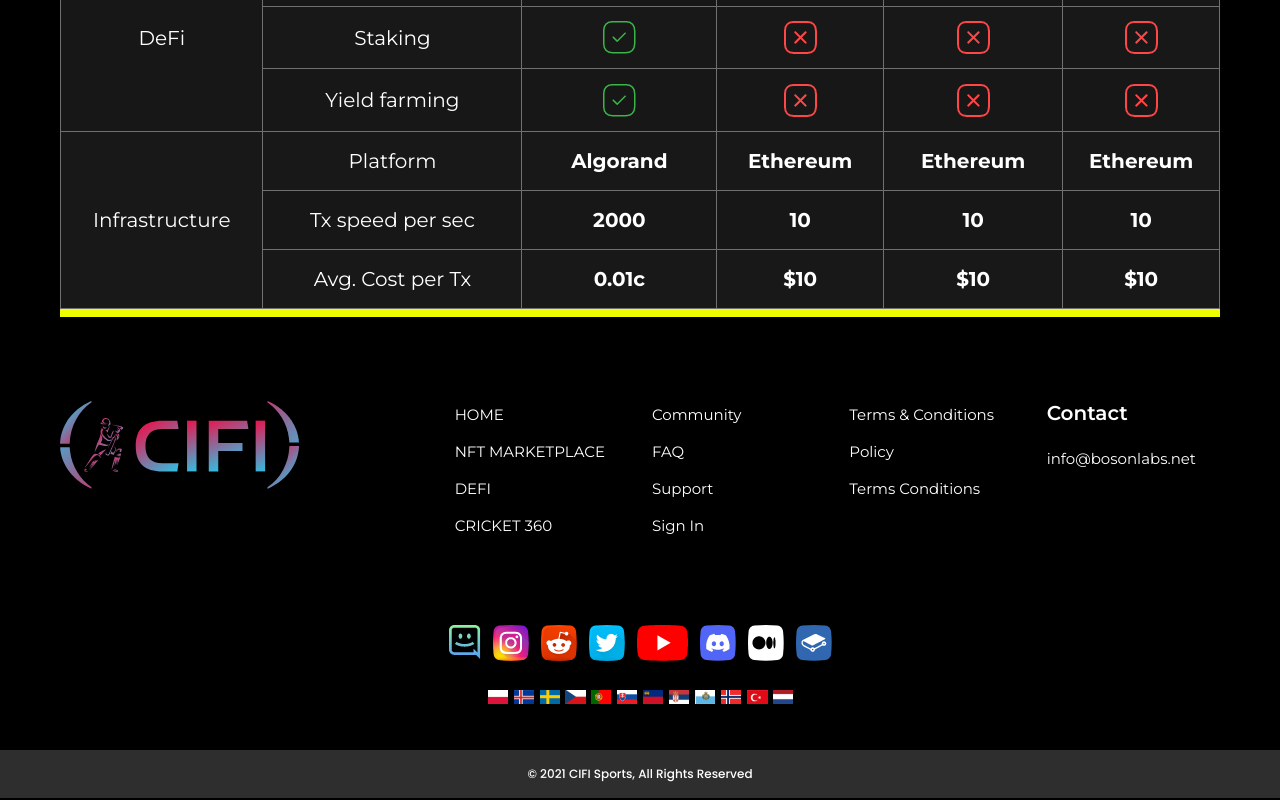
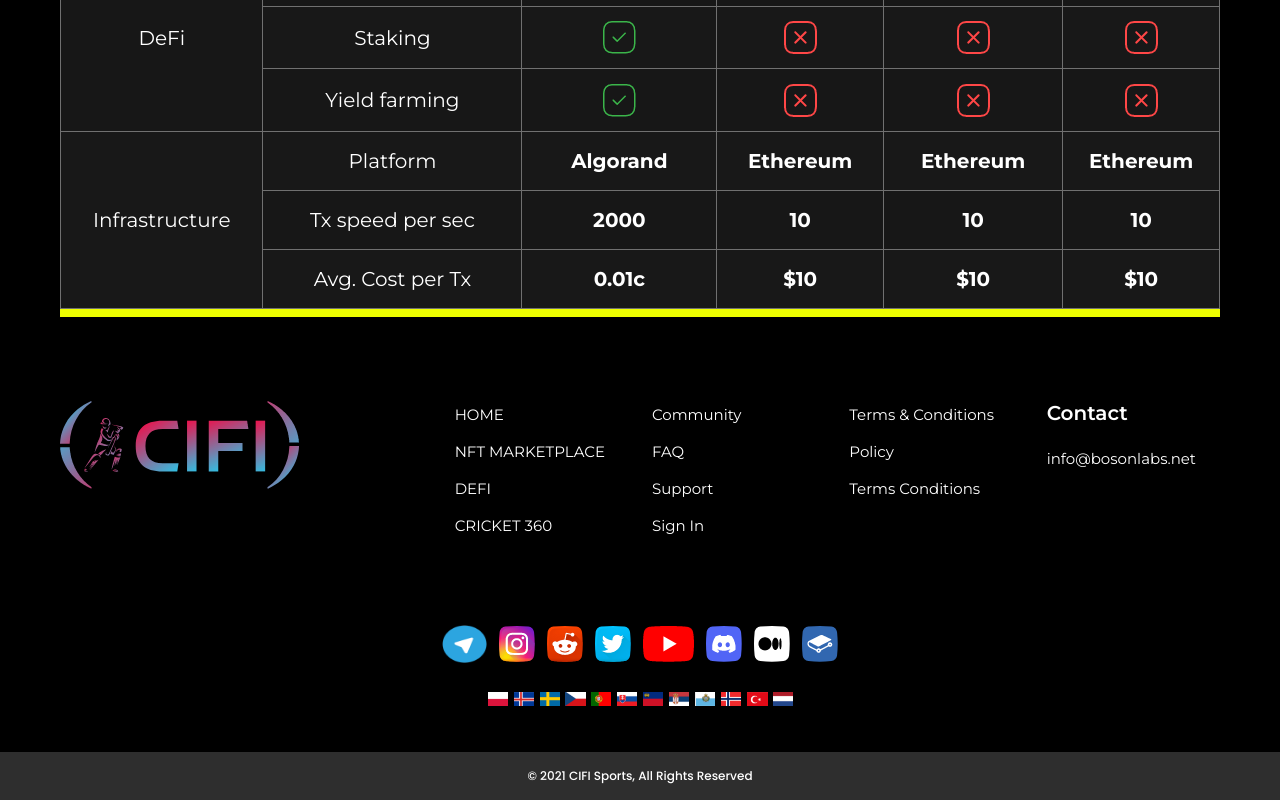
Before and after one commit to BosonLabs/CIFI-Web, a React (Create React App) app: page / in a window 1280 px wide. Shown: the part 7913-8713 px from the top of the page. Built offline with nearby package versions, Linux system fonts and the light colour scheme.

Commit message:
added telegram icon in footer

```diff
--- a/src/components/Footer.js
+++ b/src/components/Footer.js
@@ -14,7 +14,7 @@ import SMicon5 from '../assets/images/f-sm-5.png';
 import SMicon6 from '../assets/images/f-sm-6.png';
 import SMicon7 from '../assets/images/f-sm-7.png';
 import SMicon8 from '../assets/images/f-sm-8.png';
-//import SMicon9 from '../assets/images/telegram logo.png';
+import SMicon9 from '../assets/images/telegram-icon.png';
 import Flags from '../assets/images/flags.png';
 
 
@@ -57,12 +57,12 @@ function Footer() {
 
                 <div className="social-group text-center">
                     <ul className="d-flex list-unstyled align-items-center justify-content-center">
-                        <li><a href="https://telegram.me/cifilabs"><img src={SMicon1} alt="icon" /></a></li>
-                        <li><a href="https://www.cifinetwork.com/"><img src={SMicon2} alt="icon" /></a></li>
+                        <li><a href="https://telegram.me/cifilabs" ><img src={SMicon9} style={{width:"45px",height:"38px"}} alt="icon" /></a></li>
+                        <li><a href="https://www.instagram.com"><img src={SMicon2} alt="icon" /></a></li>
                         <li><a href="/"><img src={SMicon3} alt="icon" /></a></li>
                         <li><a href="https://twitter.com/cifilabs"><img src={SMicon4} alt="icon" /></a></li>
-                        <li><a href="/"><img src={SMicon5} alt="icon" /></a></li>
-                        <li><a href="/"><img src={SMicon6} alt="icon" /></a></li>
+                        <li><a href="https://www.youtube.com/"><img src={SMicon5} alt="icon" /></a></li>
+                        <li><a href="https://discord.com"><img src={SMicon6} alt="icon" /></a></li>
                         <li><a href="https://medium.com/@cifilabs"><img src={SMicon7} alt="icon" /></a></li>
                         <li><a href="/"><img src={SMicon8} alt="icon" /></a></li>
                     </ul>
```
Also changed, not shown: src/assets/images/telegram-icon.png (added).
